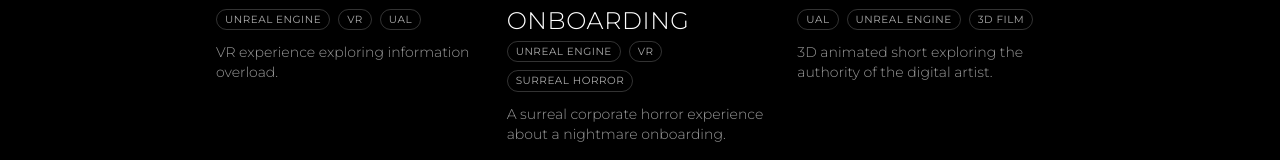
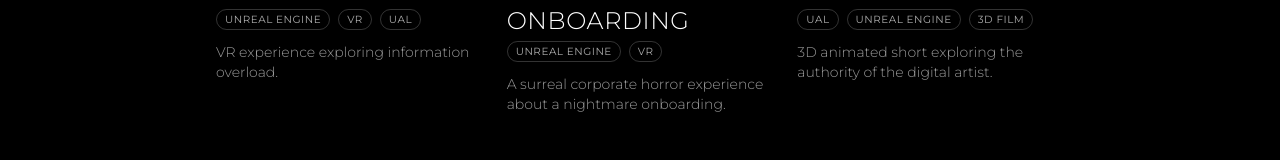
Before and after one commit to SomeTypeofButter/sometypeofbutter.github.io, a Next.js app: page / in a window 1280 px wide. Shown: the part 1082-1242 px from the top of the page. Built offline with nearby package versions, Linux system fonts and the light colour scheme.

Commit message:
content: remove surreal horror tag from project onboarding

```diff
--- a/src/data/config.ts
+++ b/src/data/config.ts
@@ -38,7 +38,7 @@ export const siteConfig = {
       id: "project-onboarding",
       name: "PROJECT ONBOARDING",
       date: "2025",
-      tags: ["Unreal Engine", "VR", "Surreal Horror"],
+      tags: ["Unreal Engine", "VR"],
       description: "A surreal corporate horror experience about a nightmare onboarding.",
       longDescription: "Project Onboarding is an immersive Unreal Engine experience combining surreal, abstract elements with corporate horror and dark satire.\n\nA new employee's morning commute is violently interrupted when they are sucked through a kaleidoscopic city portal into a dystopian corporate office where workers are literal numbers and friendly balloon-executives are violently popped by giant hands. The protagonist abruptly wakes from this surreal nightmare to the chilling reality of their actual first day of work—complete with a forced welcome party mirroring the horrors they just witnessed.",
       thumbnail: "/project-2.jpg",
```
